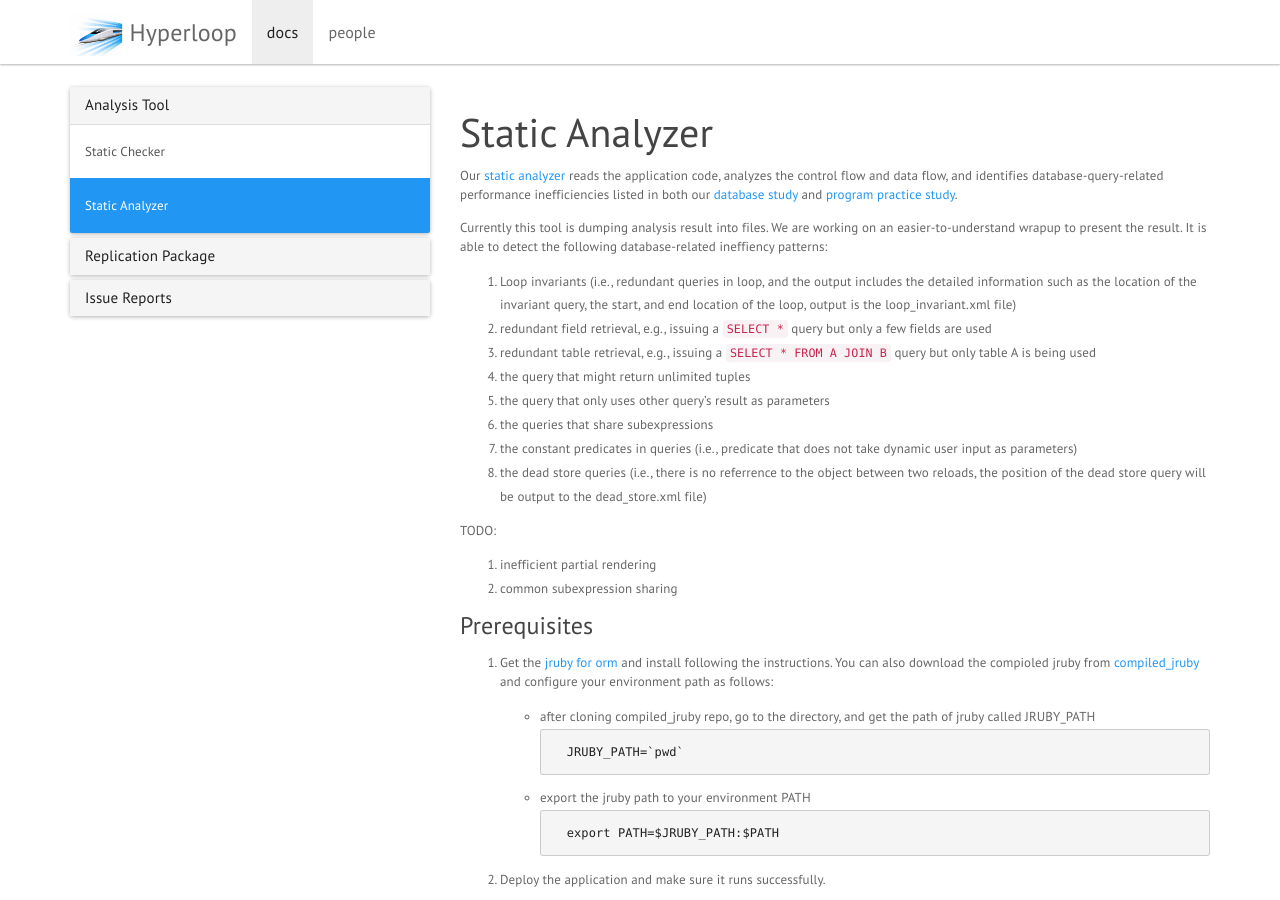
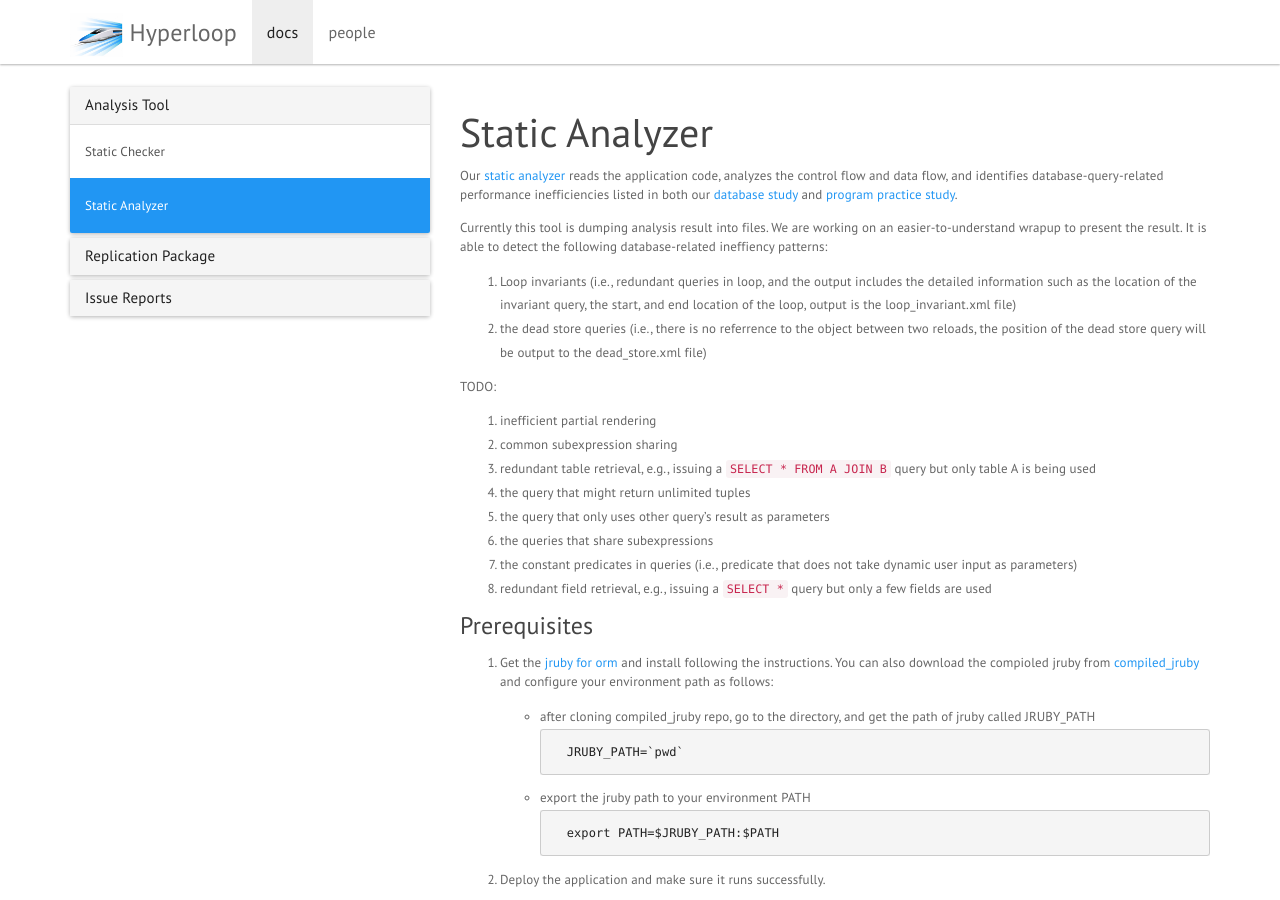
Before and after one commit to hyperloop-rails/hyperloop-rails.github.io, a Jekyll site: the page built from _docs/static-analyzer.md, in a window 1280 px wide and 900 px high. Built offline with Jekyll 4.4.1, drawn with Linux system fonts in a browser that asks for light colours; nearby versions of some CDN libraries; comment, search, counter and statistics services are not loaded.

```diff
--- a/_docs/static-analyzer.md
+++ b/_docs/static-analyzer.md
@@ -14,18 +14,17 @@ on an easier-to-understand wrapup to present the result.
 It is able to detect the following database-related ineffiency patterns:
 
 1. Loop invariants (i.e., redundant queries in loop, and the output includes the detailed information such as the location of the invariant query, the start, and end location of the loop, output is the loop_invariant.xml file)
-2. redundant field retrieval, e.g., issuing a `SELECT *` query but only a few fields are used
+2. the dead store queries (i.e., there is no referrence to the object between two reloads, the position of the dead store query will be output to the dead_store.xml file)
+
+TODO:
+1. inefficient partial rendering
+2. common subexpression sharing
 3. redundant table retrieval, e.g., issuing a `SELECT * FROM A JOIN B` query but only table A is being used
 4. the query that might return unlimited tuples
 5. the query that only uses other query's result as parameters
 6. the queries that share subexpressions
 7. the constant predicates in queries (i.e., predicate that does not take dynamic user input as parameters)
-8. the dead store queries (i.e., there is no referrence to the object between two reloads, the position of the dead store query will be output to the dead_store.xml file)
-
-TODO:
-1. inefficient partial rendering
-2. common subexpression sharing
-
+8. redundant field retrieval, e.g., issuing a `SELECT *` query but only a few fields are used
 
 #### Prerequisites
 
```
